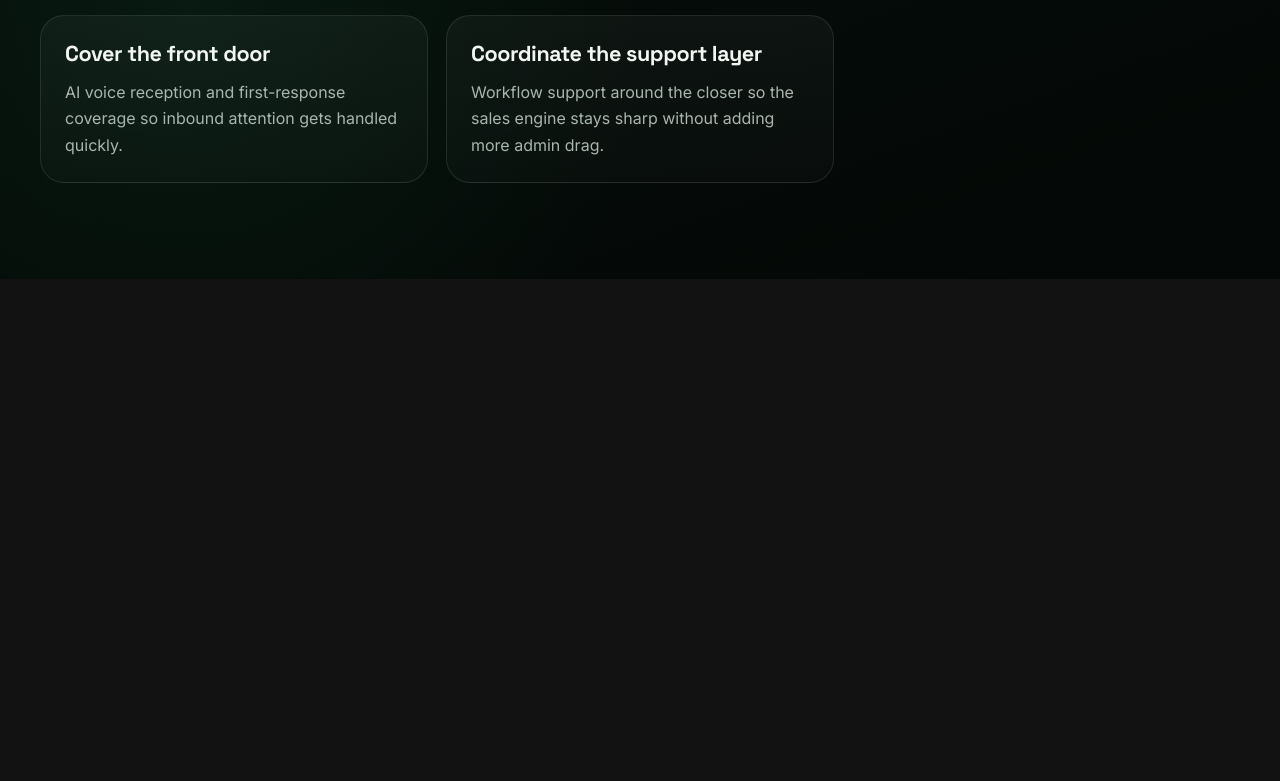
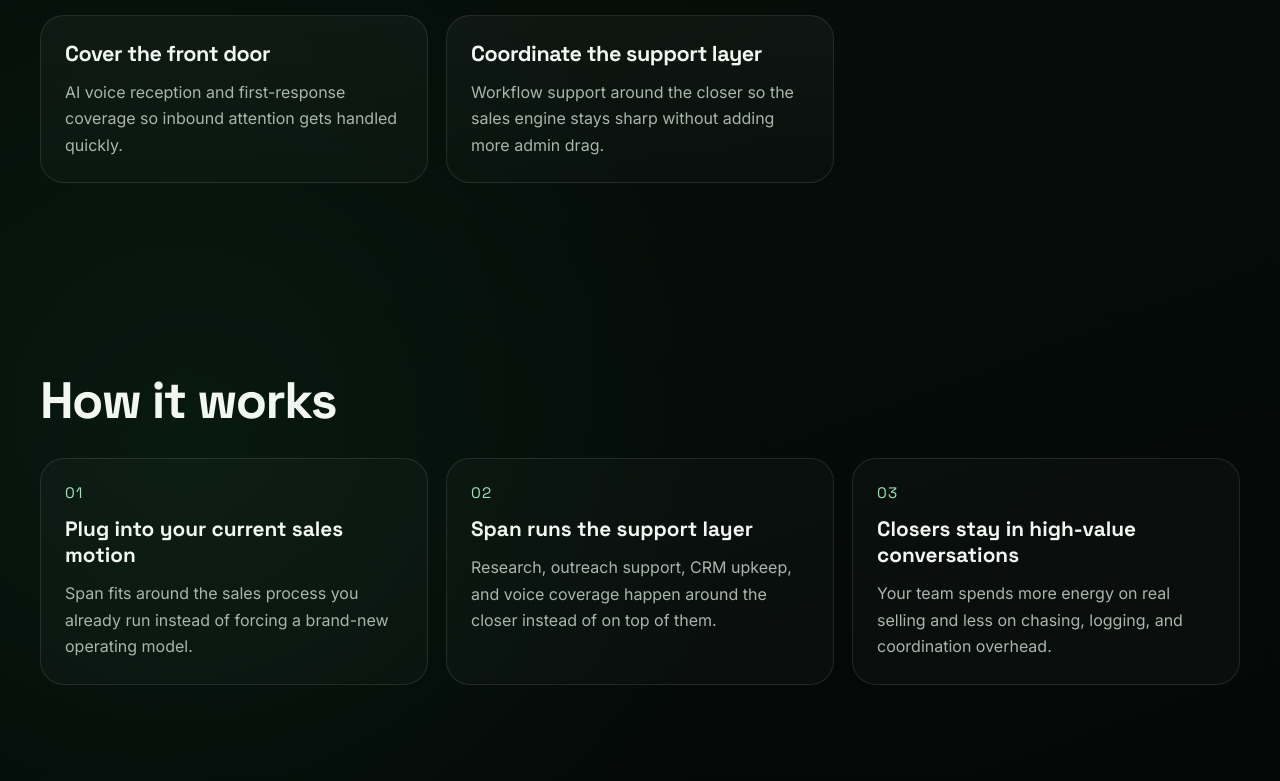
Before and after one commit to theJoshMuller/SpanAISolutions.com, an Astro site: page / in a window 1280 px wide. Shown: the part 1465-2246 px from the top of the page. Before the commit the page ends 1744 px from the top, so only its background shows below. Built offline with nearby package versions, Linux system fonts and the light colour scheme; Astro itself is replaced by a stand-in of ours.

Commit message:
feat: add how it works section

```diff
--- /dev/null
+++ b/src/components/HowItWorksSection.astro
@@ -0,0 +1,16 @@
+---
+import { processSteps } from '../data/site';
+---
+
+<section class="section page-shell" aria-labelledby="how-it-works-title">
+  <h2 id="how-it-works-title" class="section-heading">How it works</h2>
+  <ol class="steps-grid">
+    {processSteps.map((step, index) => (
+      <li class="step-card">
+        <p class="step-card__index" aria-hidden="true">0{index + 1}</p>
+        <h3>{step.title}</h3>
+        <p>{step.body}</p>
+      </li>
+    ))}
+  </ol>
+</section>
--- a/src/pages/index.astro
+++ b/src/pages/index.astro
@@ -4,6 +4,7 @@ import SiteHeader from '../components/SiteHeader.astro';
 import HeroSection from '../components/HeroSection.astro';
 import CapabilityStrip from '../components/CapabilityStrip.astro';
 import OperatingFunctionsSection from '../components/OperatingFunctionsSection.astro';
+import HowItWorksSection from '../components/HowItWorksSection.astro';
 import { siteMeta } from '../data/site';
 ---
 
@@ -13,5 +14,6 @@ import { siteMeta } from '../data/site';
     <HeroSection />
     <CapabilityStrip />
     <OperatingFunctionsSection />
+    <HowItWorksSection />
   </main>
 </BaseLayout>
--- a/src/styles/global.css
+++ b/src/styles/global.css
@@ -236,3 +236,44 @@ button, input, textarea, select { font: inherit; }
     grid-template-columns: 1fr;
   }
 }
+.steps-grid {
+  display: grid;
+  grid-template-columns: repeat(3, minmax(0, 1fr));
+  gap: 18px;
+  margin: var(--space-5) 0 0;
+  padding: 0;
+  list-style: none;
+}
+
+.step-card {
+  padding: 24px;
+  border-radius: var(--radius-lg);
+  border: 1px solid var(--border);
+  background: rgba(255, 255, 255, 0.025);
+}
+
+.step-card__index {
+  margin: 0 0 14px;
+  color: var(--accent-soft);
+  font-family: var(--font-display);
+  font-size: 0.95rem;
+  letter-spacing: 0.08em;
+}
+
+.step-card h3 {
+  margin: 0 0 12px;
+  font-family: var(--font-display);
+  font-size: 1.3rem;
+}
+
+.step-card p:last-child {
+  margin: 0;
+  color: var(--muted);
+  line-height: 1.65;
+}
+
+@media (max-width: 960px) {
+  .steps-grid {
+    grid-template-columns: 1fr;
+  }
+}
```
Also changed, not shown: tests/e2e/landing.spec.ts (+34 -0 lines).
